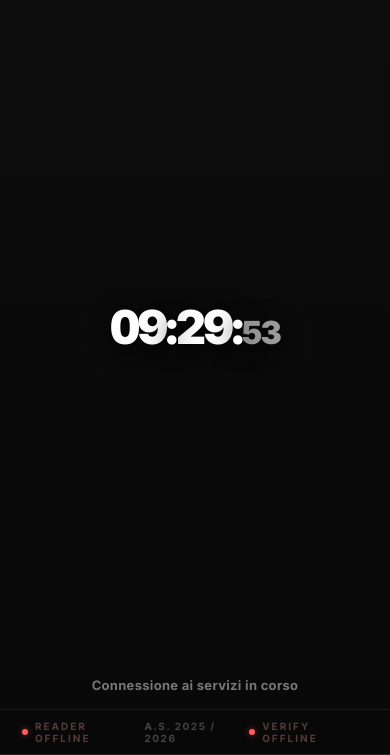
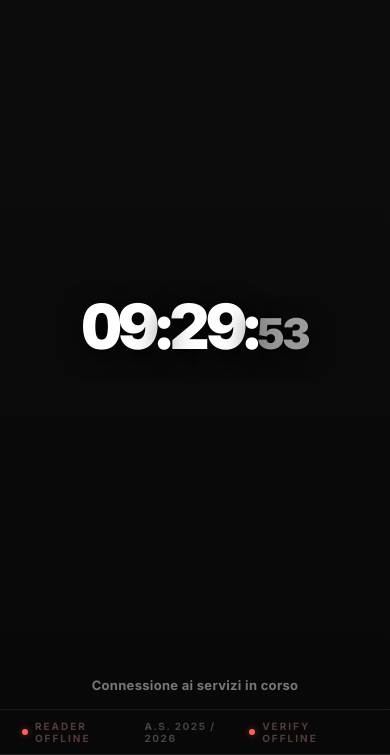
Before and after one commit to sarabelli/badgeui, a website: page index.html in a window 390 px wide. Shown: the part 89-844 px from the top of the page. Drawn offline with Linux system fonts and the light colour scheme; no server answers.

Commit message:
orario più grande

```diff
--- a/style.css
+++ b/style.css
@@ -73,7 +73,7 @@ body {
 }
 
 .time {
-    font-size: clamp(52px, 13.5vw, 118px);
+    font-size: clamp(64px, 18vw, 156px);
     font-weight: 900;
     color: #fff;
     letter-spacing: -0.05em;
@@ -392,7 +392,7 @@ body {
         border-radius: 0;
     }
     .time {
-        font-size: clamp(40px, 12vw, 72px);
+        font-size: clamp(56px, 16vw, 132px);
     }
     .e-message {
         font-size: 24px;
```
